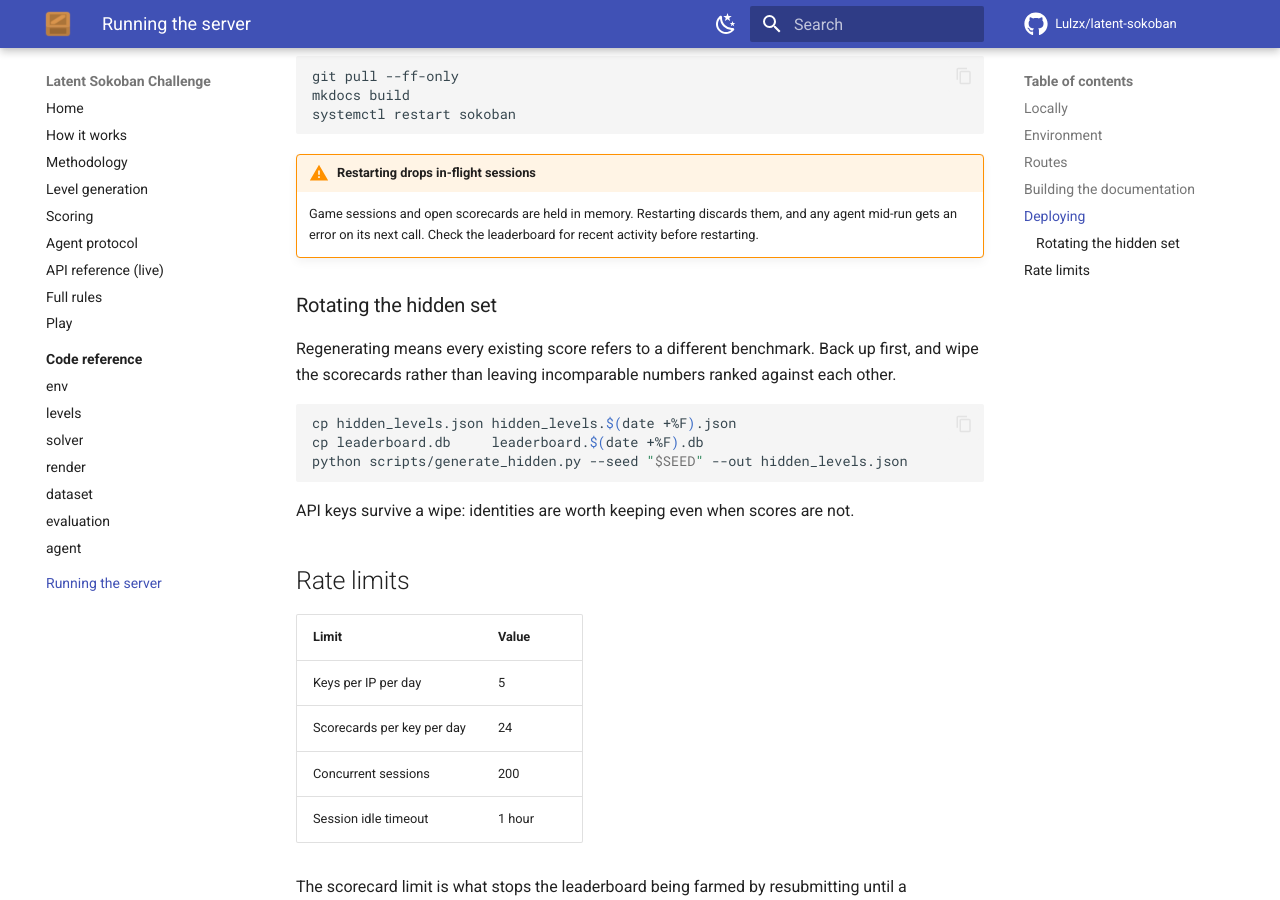
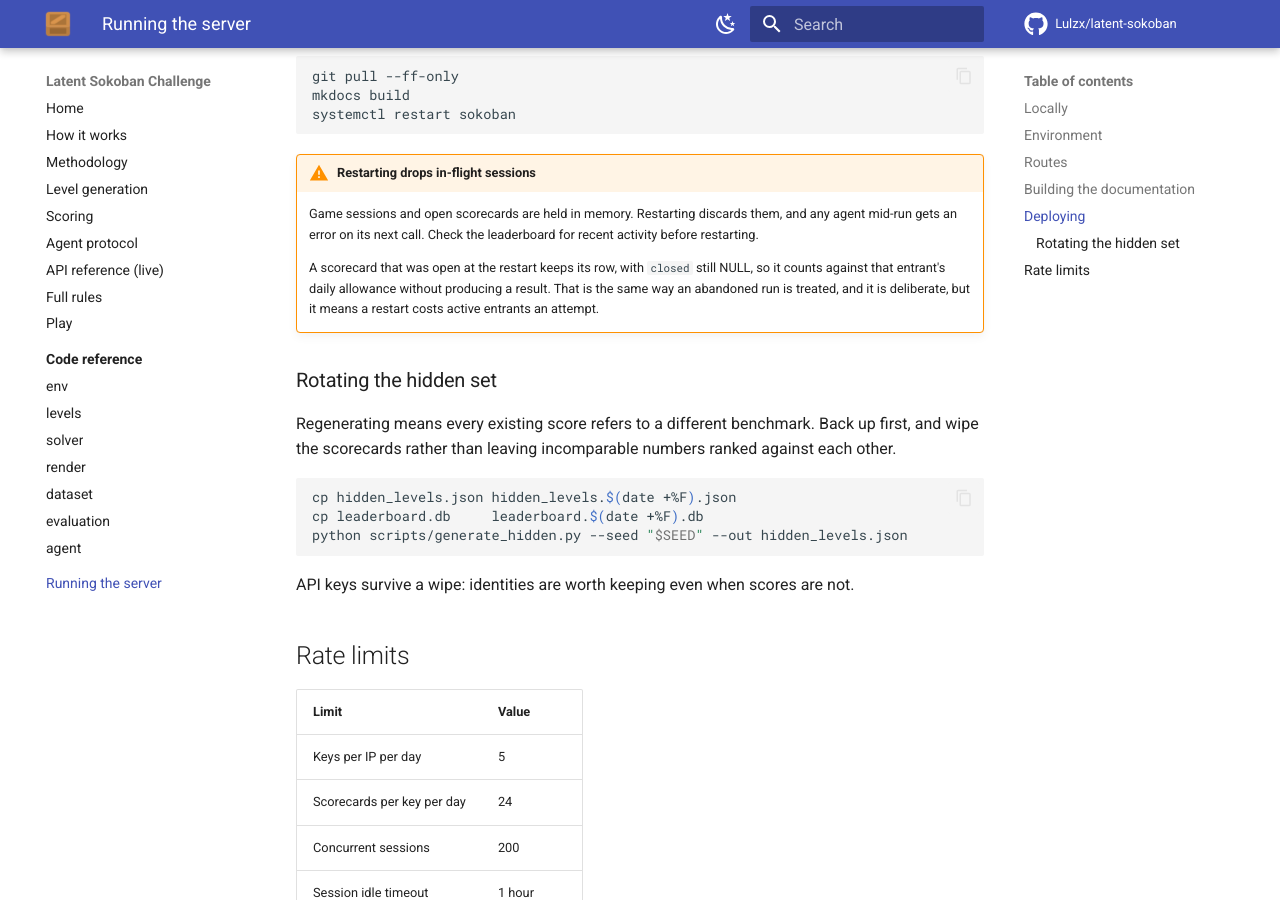
Before and after one commit to Lulzx/latent-sokoban, an MkDocs documentation site: the page built from docs/operations.md, in a window 1280 px wide and 900 px high, scrolled down 1696 px. Built offline with MkDocs 1.6.1 and Material for MkDocs 9.7.7, drawn with Linux system fonts in a browser that asks for light colours; comment, search, counter and statistics services are not loaded.

Commit message:
Document the scorecard and replay defences, and fix the server extra
The methodology table listed the shortcuts each rule closes but predated
two of them. Counting scorecards at open is what stops reconnaissance runs
that are simply never closed, and owner-only replay moves are what stops
one leaked session id from becoming everyone's perfect score. The
cherry-picking row now says "within one run", which is the part padding
unplayed episodes actually covers.

operations.md told people to install the dev extra to run the server,
which carries pytest and httpx but no uvicorn. That is what the server
extra is for.

The restart warning gains the consequence that follows from counting
attempts at open: a scorecard open at the restart keeps its row with
closed NULL, so it costs that entrant an attempt without producing a
result. Deliberate, and the same treatment an abandoned run gets, but
worth knowing before restarting a busy server.

```diff
--- a/docs/operations.md
+++ b/docs/operations.md
@@ -69,6 +69,12 @@ systemctl restart sokoban
     discards them, and any agent mid-run gets an error on its next call.
     Check the leaderboard for recent activity before restarting.
 
+    A scorecard that was open at the restart keeps its row, with `closed`
+    still NULL, so it counts against that entrant's daily allowance without
+    producing a result. That is the same way an abandoned run is treated,
+    and it is deliberate, but it means a restart costs active entrants an
+    attempt.
+
 ### Rotating the hidden set
 
 Regenerating means every existing score refers to a different benchmark.
```
Also changed, not shown: other parts of docs/operations.md (+1 -1 lines), docs/methodology.md (+3 -2 lines).
